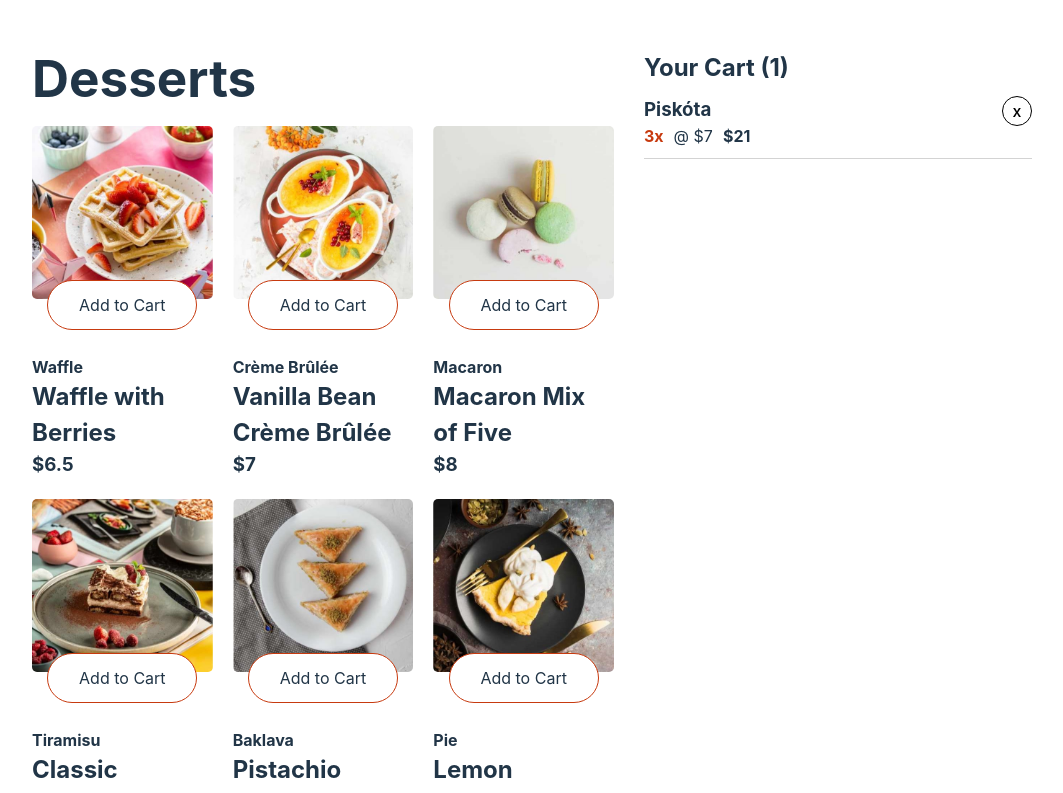
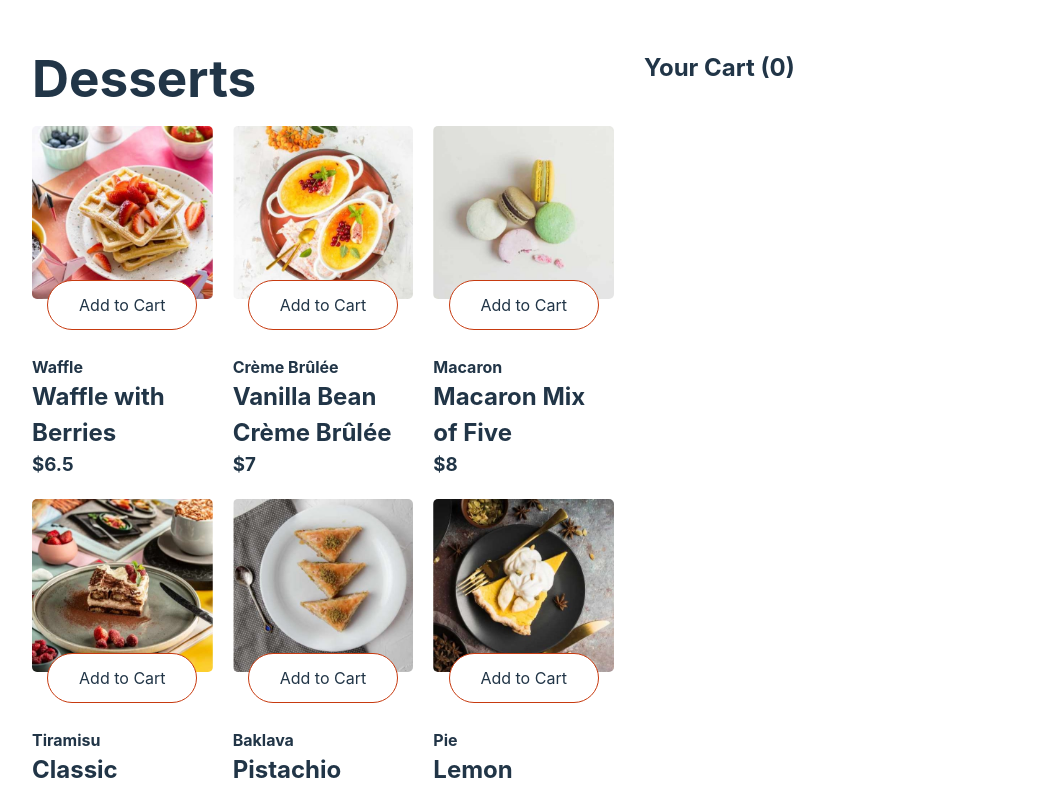
Before and after one commit to Cyri0/13BC-desserts, a React (Vite) app in the folder desserts-frontend/: page / in a window 1280 px wide. Shown: the top 793 px of the page, without its empty margins (108-1171 px from the left). Built offline with nearby package versions, Linux system fonts and the light colour scheme.

Commit message:
CartContext created and works

```diff
--- a/desserts-frontend/src/App.tsx
+++ b/desserts-frontend/src/App.tsx
@@ -1,9 +1,17 @@
-import { useEffect, useState } from "react"
+import { createContext, useEffect, useState } from "react"
 import DessertCard, { DessertCardProp } from "./components/DessertCard"
 import Cart from "./components/Cart"
 
+export type CartCtxItem = {
+  cart: DessertCardProp[],
+  setCart: React.Dispatch<React.SetStateAction<DessertCardProp[]>>
+}
+
+export const CartCtx = createContext<CartCtxItem | undefined>(undefined)
+
 const App = () => {
   const [desserts, setDesserts] = useState<DessertCardProp[]>([])
+  const [cart, setCart] = useState<DessertCardProp[]>([])
 
   useEffect(()=>{
     fetch('/data.json')
@@ -12,6 +20,7 @@ const App = () => {
   },[])
 
   return (
+    <CartCtx.Provider value={{cart: cart, setCart:setCart}}>
     <section className="home">
     <div>
         <h1>Desserts</h1>
@@ -23,6 +32,7 @@ const App = () => {
     </div>
       <Cart/>
     </section>
+    </CartCtx.Provider>
   )
 }
 
--- a/desserts-frontend/src/components/AddToCartBtn.tsx
+++ b/desserts-frontend/src/components/AddToCartBtn.tsx
@@ -1,10 +1,17 @@
-import { useState } from "react"
+import { useContext, useState } from "react"
+import { DessertCardProp } from "./DessertCard"
+import { CartCtx } from "../App"
 
-const AddToCartBtn = () => {
+const AddToCartBtn = (props: DessertCardProp) => {
   const [quantity, setQuantity] = useState(0)
+
+  const cartctx = useContext(CartCtx)
+  if(!cartctx){throw new Error("Something is wrong, I can feel it...")}
+  const {cart,setCart} = cartctx;
 
   const increase = () => {
     setQuantity(quantity + 1)
+    setCart([...cart, props])
   }
 
   const decrease = () => {
--- a/desserts-frontend/src/components/Cart.tsx
+++ b/desserts-frontend/src/components/Cart.tsx
@@ -1,27 +1,36 @@
-import { useEffect, useState } from 'react'
+import { useContext, useEffect, useState } from 'react'
 import CartItem from './CartItem'
+import { CartCtx } from '../App'
 
 export type CartItemType = {
-    item: {name: string, price: number},
+    item: {
+        name: string,
+        price: number
+    },
     quantity: number
 }
 
 const Cart = () => {
-  const [cart, setCart] = useState<CartItemType[]>([])
+  const [visibleCart, setVisibleCart] = useState<CartItemType[]>([])
+  const cartctx = useContext(CartCtx)
+  if(!cartctx){throw new Error("Something is wrong, I can feel it...")}
+  const {cart} = cartctx;
 
   useEffect(()=>{
-    setCart([
-        { item: {
-            name: "Piskóta",
-            price:7
-        }, quantity: 3}
-    ])
-  },[])
+    let li:CartItemType[]  = [];
+
+    cart.forEach(cartItem => { li.push({
+        item: {name: cartItem.name, price: cartItem.price},
+        quantity: 1
+    }) })
+
+    setVisibleCart(li)
+  },[cartctx])
 
   return (
     <div>
-        <h2>Your Cart ({cart.length})</h2>
-        {cart.map(cartItem => <CartItem {...cartItem}/>)}
+        <h2>Your Cart ({visibleCart.length})</h2>
+        {visibleCart.map(cartItem => <CartItem {...cartItem}/>)}
     </div>
   )
 }
--- a/desserts-frontend/src/components/DessertCard.tsx
+++ b/desserts-frontend/src/components/DessertCard.tsx
@@ -16,7 +16,7 @@ const DessertCard = (props: DessertCardProp) => {
   return (
     <div className="dessert-card">
         <img src={props.image.desktop} />
-        <AddToCartBtn/>
+        <AddToCartBtn {...props} />
         <h4>{props.category}</h4>
         <h2>{props.name}</h2>
         <h3>${props.price}</h3>
```
